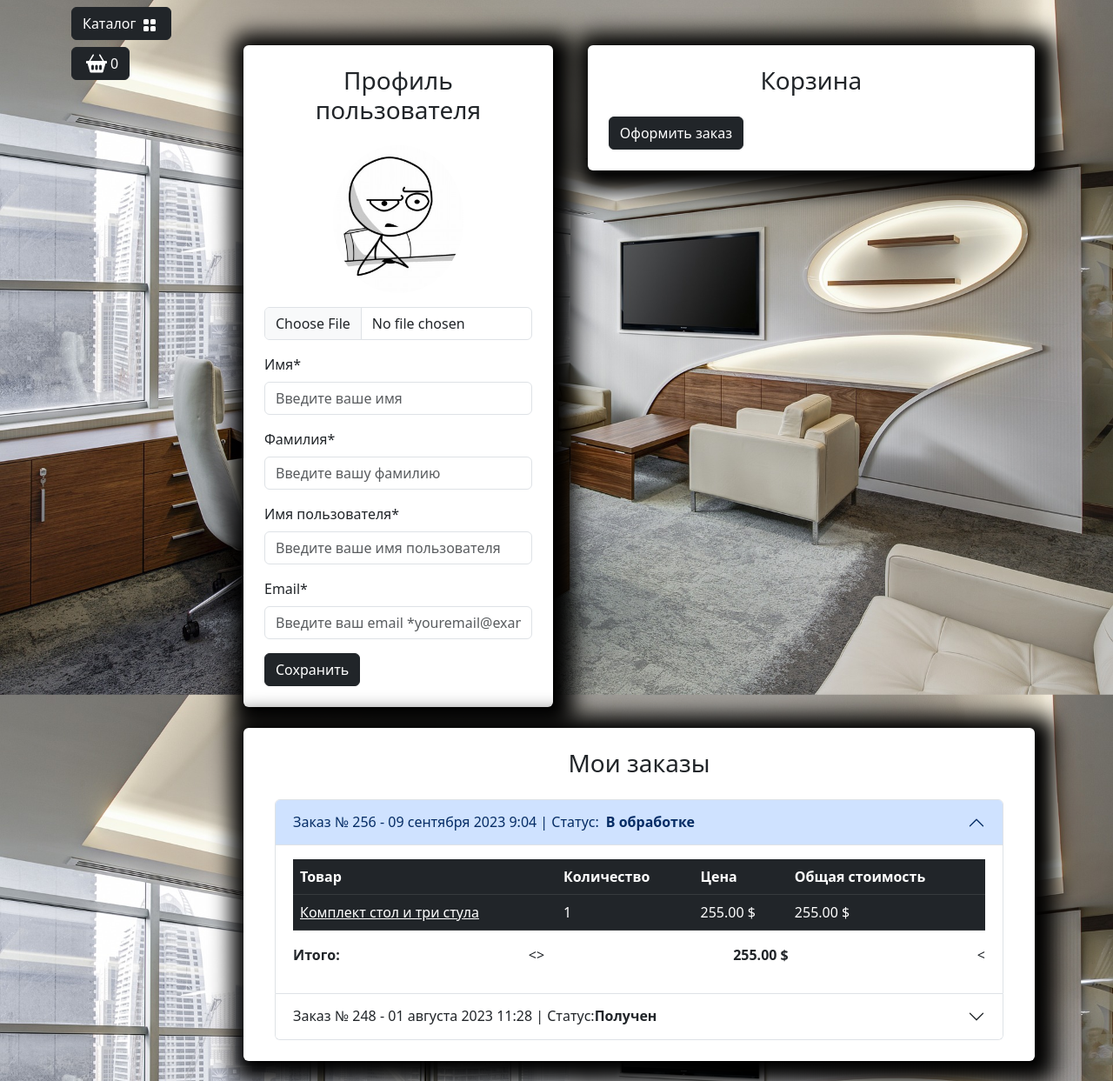
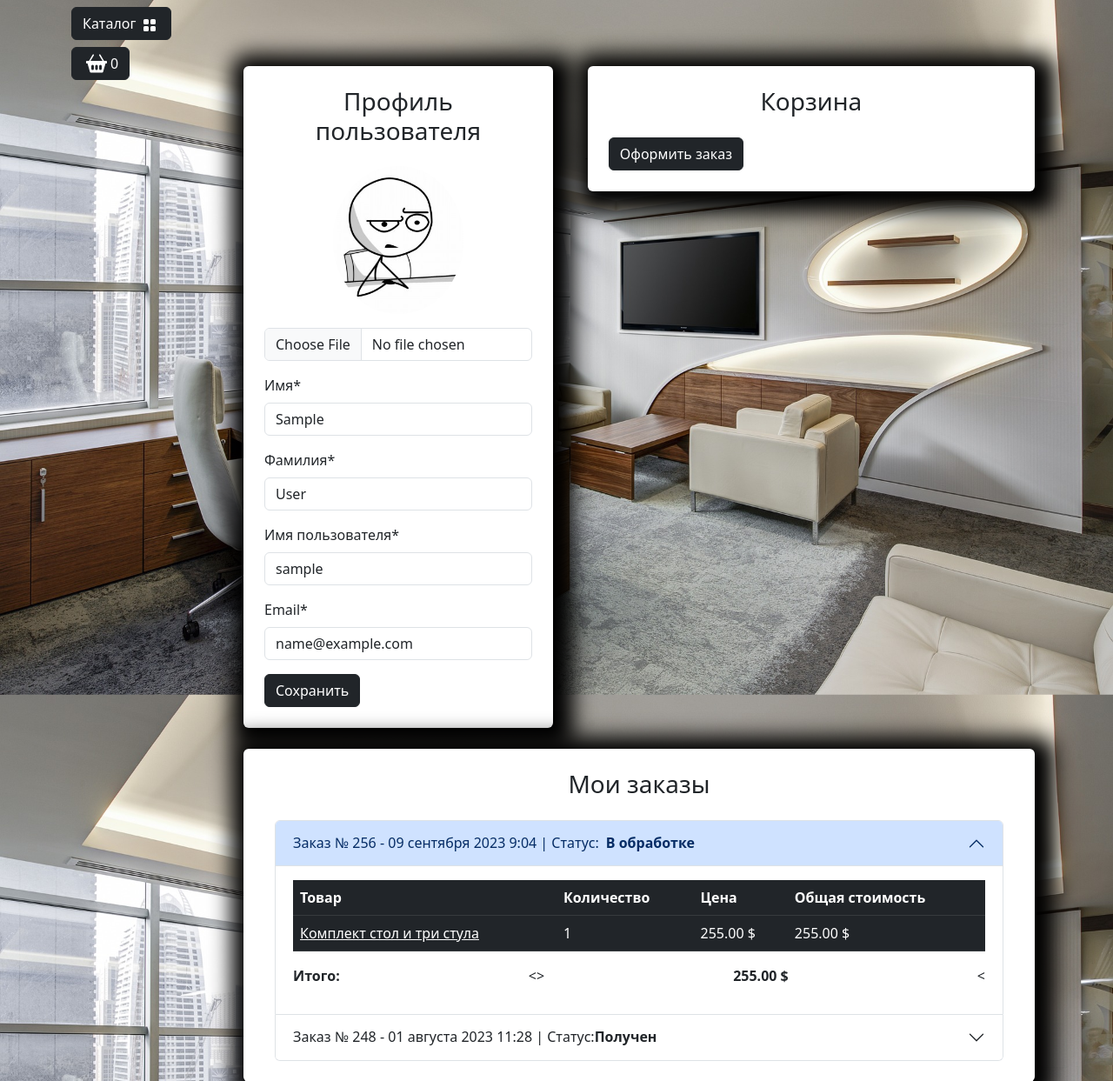
Before and after one commit to Marsell95/ishop, a Django app: page /user/profile/ in a window 1280 px wide. Shown: the part 56-1299 px from the top of the page at 87% size. Run offline with Django 4.2, Linux system fonts and the light colour scheme; the visitor is signed in with stand-in values (Sample User, id 1); data comes from the database, SQL or seed files in the repository; some libraries are stand-ins or nearby versions.

Commit message:
Profile form, controller & notifications are ready

```diff
--- a/templates/includes/notifications.html
+++ b/templates/includes/notifications.html
@@ -13,3 +13,28 @@
     </div>
 </div>
 {% endif %}
+
+
+<div class="container mt-4">
+    <div class="row justify-content-center">
+        <div class="col-md-6">
+            {% if messages %}
+                {% for message in messages %}
+                    {% if message.tags == 'success' %}
+                    <div id="notification" class="position-fixed start-50 translate-middle-x z-3 alert alert-success fade show custom-shadow" role="alert">
+                        {{ message }}
+                    </div>
+                    {% endif %}
+                    {% if message.tags == 'warning' %}
+                    <div id="notification" class="position-fixed start-50 translate-middle-x z-3 alert alert-danger fade show custom-shadow" role="alert">
+                        {{ message }}
+                    </div>
+                    {% endif %}
+                {% endfor %}
+            {% else %}
+            <div id="jq-notification" class="position-fixed start-50 translate-middle-x z-3 alert alert-success fade show custom-shadow" style="display: none;" role="alert">
+            </div>
+            {% endif %}
+        </div>
+    </div>
+</div>
--- a/users/forms.py
+++ b/users/forms.py
@@ -1,5 +1,5 @@
 from django import forms
-from django.contrib.auth.forms import AuthenticationForm, UserCreationForm
+from django.contrib.auth.forms import AuthenticationForm, UserCreationForm, UserChangeForm
 
 from users.models import User
 
@@ -31,3 +31,22 @@
     email = forms.CharField()
     password1 = forms.CharField()
     password2 = forms.CharField()
+
+
+
+class ProfileForm(UserChangeForm):
+    class Meta:
+        model = User
+        fields = (
+            "image",
+            "first_name",
+            "last_name",
+            "username",
+            "email",
+        )
+
+    image = forms.ImageField(required=False)
+    first_name = forms.CharField()
+    last_name = forms.CharField()
+    username = forms.CharField()
+    email = forms.CharField()
--- a/users/templates/users/profile.html
+++ b/users/templates/users/profile.html
@@ -12,35 +12,69 @@
                 <div class="col-md-5">
                     <div class=" bg-white p-4 mb-4 mx-2 rounded custom-shadow">
                         <h3 class="text-center mb-4">Профиль пользователя</h3>
-                        <form>
+                        <form action="{% url 'users:profile' %}" method="post" enctype="multipart/form-data">
+                            {% csrf_token %}
                             <div class="row">
                                 <div class="col-md-12 mb-3 text-center">
+                                    {% if user.image %}
+                                        <img src="{{ user.image.url }}"
+                                            alt="Аватар пользователя" class="img-fluid rounded-circle"
+                                            style="max-width: 150px;">
+                                    {% else %}
                                     <img src="{% static "deps/images/baseavatar.jpg" %}"
                                         alt="Аватар пользователя" class="img-fluid rounded-circle"
                                         style="max-width: 150px;">
-                                    <input type="file" class="form-control mt-3" id="avatar"
+                                    {% endif %}
+                                    <input type="file" class="form-control mt-3" id="id_image"
+                                        name="image"
                                         accept="image/*">
+                                        {% if form.image.errors %}
+                                            <div class="alert alert-danger alert=dismissible fade show">{{ form.image.errors }}</div>
+                                        {% endif %}
                                 </div>
                                 <div class="col-md-12 mb-3">
-                                    <label for="firstName" class="form-label">Имя*</label>
-                                    <input type="text" class="form-control" id="firstName"
-                                        placeholder="Введите ваше имя" value="" required>
+                                    <label for="id_first_name" class="form-label">Имя*</label>
+                                    <input type="text" class="form-control" id="id_first_name"
+                                        name="first_name"
+                                        placeholder="Введите ваше имя"
+                                        value="{{ form.first_name.value }}"
+                                        required>
+                                        {% if form.first_name.errors %}
+                                            <div class="alert alert-danger alert=dismissible fade show">{{ form.first_name.errors }}</div>
+                                        {% endif %}
                                 </div>
                                 <div class="col-md-12 mb-3">
-                                    <label for="lastName" class="form-label">Фамилия*</label>
-                                    <input type="text" class="form-control" id="lastName"
-                                        placeholder="Введите вашу фамилию" value="" required>
+                                    <label for="id_last_name" class="form-label">Фамилия*</label>
+                                    <input type="text" class="form-control" id="id_last_name"
+                                        name="last_name"
+                                        placeholder="Введите вашу фамилию"
+                                        value="{{ form.last_name.value }}"
+                                        required>
+                                        {% if form.last_name.errors %}
+                                            <div class="alert alert-danger alert=dismissible fade show">{{ form.last_name.errors }}</div>
+                                        {% endif %}
                                 </div>
                                 <div class="col-md-12 mb-3">
-                                    <label for="username" class="form-label">Имя пользователя*</label>
-                                    <input type="text" class="form-control" id="username"
-                                        placeholder="Введите ваше имя пользователя" value="" required>
+                                    <label for="id_username" class="form-label">Имя пользователя*</label>
+                                    <input type="text" class="form-control" id="id_username"
+                                        name="username"
+                                        placeholder="Введите ваше имя пользователя"
+                                        value="{{ form.username.value }}"
+                                        required>
+                                        {% if form.username.errors %}
+                                            <div class="alert alert-danger alert=dismissible fade show">{{ form.username.errors }}</div>
+                                        {% endif %}
                                 </div>
                                 <div class="col-md-12 mb-3">
-                                    <label for="email" class="form-label">Email*</label>
-                                    <input type="email" class="form-control" id="email"
-                                        placeholder="Введите ваш email *youremail@example.com" value=""
+                                    <label for="id_email" class="form-label">Email*</label>
+                                    <input type="email" class="form-control" id="id_email"
+                                        name="email"
+                                        placeholder="Введите ваш email *youremail@example.com"
+                                        value="{{ form.email.value }}"
                                         required>
+                                        {% if form.email.errors %}
+                                            <div class="alert alert-danger alert=dismissible fade show">{{ form.email.errors }}</div>
+                                        {% endif %}
                                 </div>
                             </div>
                             <button type="submit" class="btn btn-dark">Сохранить</button>
--- a/users/views.py
+++ b/users/views.py
@@ -1,10 +1,13 @@
-from django.contrib import auth
+from django.contrib.auth.decorators import login_required
+from django.contrib import auth, messages
 from django.http import HttpResponseRedirect
 from django.shortcuts import render, redirect
 from django.urls import reverse
 from typing import Any
 
-from users.forms import UserLoginForm, UserRegistrationForm
+from traitlets import Instance
+
+from users.forms import ProfileForm, UserLoginForm, UserRegistrationForm
 
 def login(request):
     if request.method == 'POST':
@@ -15,6 +18,7 @@
             user = auth.authenticate(username=username, password=password)
             if user := auth.authenticate(username=username, password=password):
                 auth.login(request, user)
+                messages.success(request, f'{username}, You enter in account')
                 return HttpResponseRedirect(reverse('main:index'))
     else:
         form = UserLoginForm()
@@ -33,6 +37,7 @@
             form.save()
             user = form.instance
             auth.login(request, user)
+            messages.success(request, f'{user.username}, You have successfully registered and logged in')
             return HttpResponseRedirect(reverse('main:index'))
     else:
         form = UserRegistrationForm()
@@ -43,15 +48,24 @@
     }
     return render(request, 'users/registration.html', context)
 
-
+@login_required
 def profile(request):
-
+    if request.method == 'POST':
+        form = ProfileForm(data=request.POST, instance=request.user, files=request.FILES)
+        if form.is_valid():
+            form.save()
+            messages.success(request, 'Profile was successfully updated')
+            return HttpResponseRedirect(reverse('user:profile'))
+    else:
+        form = ProfileForm(instance=request.user)
     context: dict[str, str] = {
         'title': 'Home - Кабінет',
+        'form': form
     }
     return render(request, 'users/profile.html', context)
 
-
+@login_required
 def logout(request):
+    messages.success(request, f'{request.user.username}, You logout')
     auth.logout(request)
     return redirect(reverse('main:index'))
```
